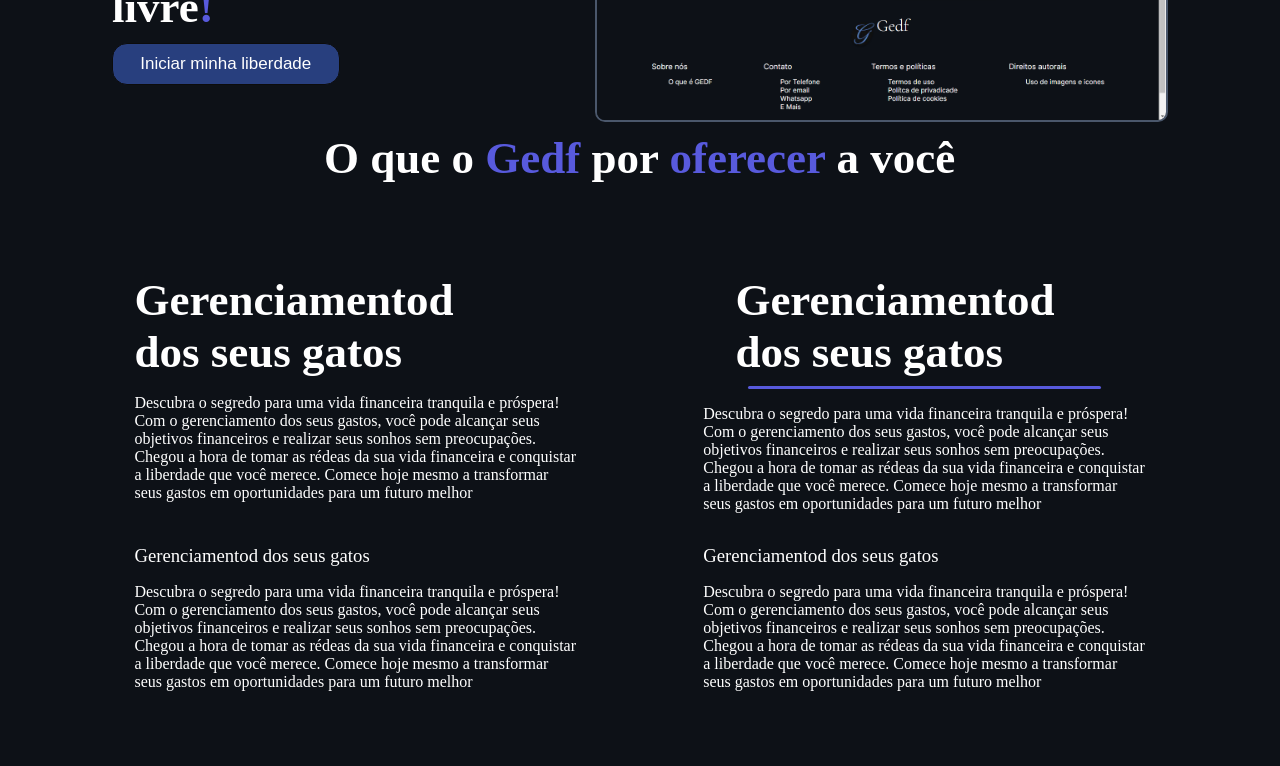
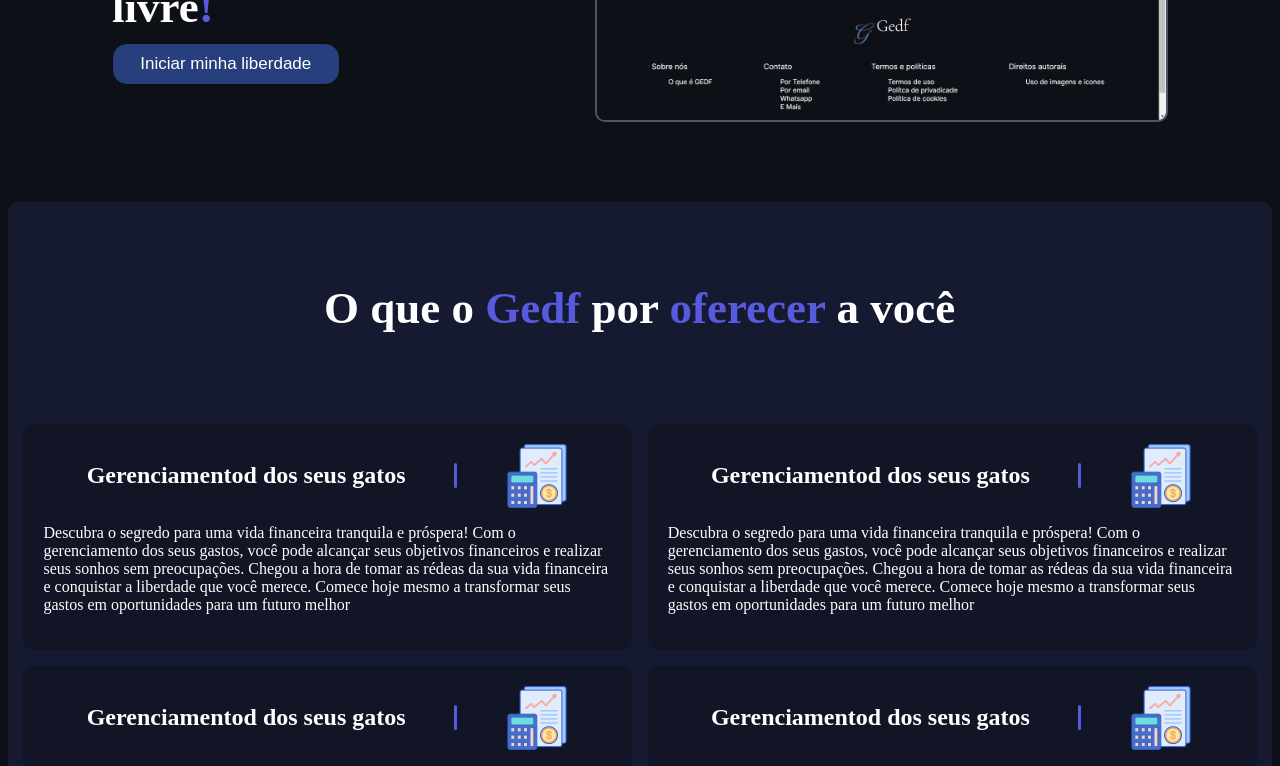
Before and after one commit to Jose-leandro/Gerenciador-Financeiro-Gedf, a Next.js app: page / in a window 1280 px wide. Shown: the part 300-1066 px from the top of the page. Built offline with nearby package versions, Linux system fonts and the light colour scheme.

Commit message:
feat: Melhoria na seção de funcionalidades da landing page
- Melhoria do desing da seção funcionalidades com estilos mais vibrantes e atrativo.

- Remoção de código não mais necessario na implementação da seção de funcionalidades.

```diff
--- a/pages/index.js
+++ b/pages/index.js
@@ -3,17 +3,7 @@ import Header from '../app/components/header'
 import Footer from '../app/components/footer'
 import stylesIndex from '../src/Sass/index.module.sass'
 
-function Index () {
-  const gastosh3 = useRef(null)
-  const gastosDiv = useRef(null)
-
-  useEffect(() => {
-    if (gastosh3.current) {
-      const widthGastosh3 = gastosh3.current.offsetWidth
-      console.log(widthGastosh3)
-      gastosDiv.current.style.width = (widthGastosh3 - 25) + 'px'
-    }
-  }, [gastosh3])
+function Index() {
 
   return (
     <>
@@ -36,7 +26,11 @@ function Index () {
           <h2 className={stylesIndex.funcionaliddaes__h2}>O que o <span className={stylesIndex.h2__span}>Gedf</span> por <span className={stylesIndex.h2__span}>oferecer </span>a você</h2>
           <div className={stylesIndex.funcionalidades__contener}>
             <div className={stylesIndex.contener__gastos}>
+              <div className={stylesIndex.gastos__titulos}>
                 <h3 className={stylesIndex.gastos__h3}>Gerenciamentod dos seus gatos</h3>
+                <div className={stylesIndex.gastos__div}></div>
+                <img src='/img/icons8-financial-64.png' />
+              </div>
               <p>Descubra o segredo para uma vida financeira tranquila e próspera! Com o gerenciamento dos seus gastos,
                 você pode alcançar seus objetivos financeiros e realizar seus sonhos sem preocupações.
                 Chegou a hora de tomar as rédeas da sua vida financeira e conquistar a liberdade que você merece.
@@ -45,8 +39,9 @@ function Index () {
 
             <div className={stylesIndex.contener__gastos}>
             <div className={stylesIndex.gastos__titulos}>
-                <h3 ref={gastosh3} className={stylesIndex.gastos__h3}>Gerenciamentod dos seus gatos</h3>
-                <div className={stylesIndex.gastos__div} ref={gastosDiv}></div>
+                <h3 className={stylesIndex.gastos__h3}>Gerenciamentod dos seus gatos</h3>
+                <div className={stylesIndex.gastos__div}></div>
+                <img src='/img/icons8-financial-64.png' />
               </div>
               <p>Descubra o segredo para uma vida financeira tranquila e próspera! Com o gerenciamento dos seus gastos,
                 você pode alcançar seus objetivos financeiros e realizar seus sonhos sem preocupações.
@@ -55,7 +50,11 @@ function Index () {
             </div>
 
             <div className={stylesIndex.contener__gastos}>
-              <h3>Gerenciamentod dos seus gatos</h3>
+            <div className={stylesIndex.gastos__titulos}>
+                <h3 className={stylesIndex.gastos__h3}>Gerenciamentod dos seus gatos</h3>
+                <div className={stylesIndex.gastos__div}></div>
+                <img src='/img/icons8-financial-64.png' />
+              </div>
               <p>Descubra o segredo para uma vida financeira tranquila e próspera! Com o gerenciamento dos seus gastos,
                 você pode alcançar seus objetivos financeiros e realizar seus sonhos sem preocupações.
                 Chegou a hora de tomar as rédeas da sua vida financeira e conquistar a liberdade que você merece.
@@ -63,7 +62,11 @@ function Index () {
             </div>
 
             <div className={stylesIndex.contener__gastos}>
-              <h3>Gerenciamentod dos seus gatos</h3>
+            <div className={stylesIndex.gastos__titulos}>
+                <h3 className={stylesIndex.gastos__h3}>Gerenciamentod dos seus gatos</h3>
+                <div className={stylesIndex.gastos__div}></div>
+                <img src='/img/icons8-financial-64.png' />
+              </div>
               <p>Descubra o segredo para uma vida financeira tranquila e próspera! Com o gerenciamento dos seus gastos,
                 você pode alcançar seus objetivos financeiros e realizar seus sonhos sem preocupações.
                 Chegou a hora de tomar as rédeas da sua vida financeira e conquistar a liberdade que você merece.
--- a/src/Sass/index.module.sass
+++ b/src/Sass/index.module.sass
@@ -8,6 +8,7 @@
 .main__apresentacao
     display: flex
     justify-content: space-evenly
+    padding: 0px 0px 70px 0px
 
 .main__h1
     width: auto
@@ -42,6 +43,11 @@
 
 .main__funcionalidades
     @extend .main
+    padding: 80px 0px
+    background-color: #5254d721
+    width: 100%
+    border-radius: 10px
+    height: auto
 
 .funcionaliddaes__h2
     width: 50%
@@ -60,24 +66,28 @@
     flex-wrap: wrap
 
 .contener__gastos
-    width: 35%
+    width: 45%
     margin-bottom: 1em
+    background-color: #00000036
+    border-radius: 10px
+    padding: 20px 20px
 
 .gastos__div
     background-color: #585add
-    height: 3px
+    width: 3px
     border-radius: 6px
-    margin-top: 0.5em
-
+    margin: 0px 5px
+    height: 25px
 
 .gastos__titulos
     display: flex
-    flex-direction: column
     align-items: center
+    justify-content: space-evenly
 
 .gastos__h3
    @extend .main__h1
-   width: 378px
+   width: auto
+   font-size: 24px
 
 .precos
     width: 100%
@@ -145,7 +155,6 @@
     @extend .main__button
     border: #0c0c0c 1px solid
 
-
 .perguntas
     margin-top: 1.6em
     padding: 80px 0px
```
Also changed, not shown: public/img/icons8-financial-64.png (added). Lines whose indentation alone changed are shown as unchanged.
